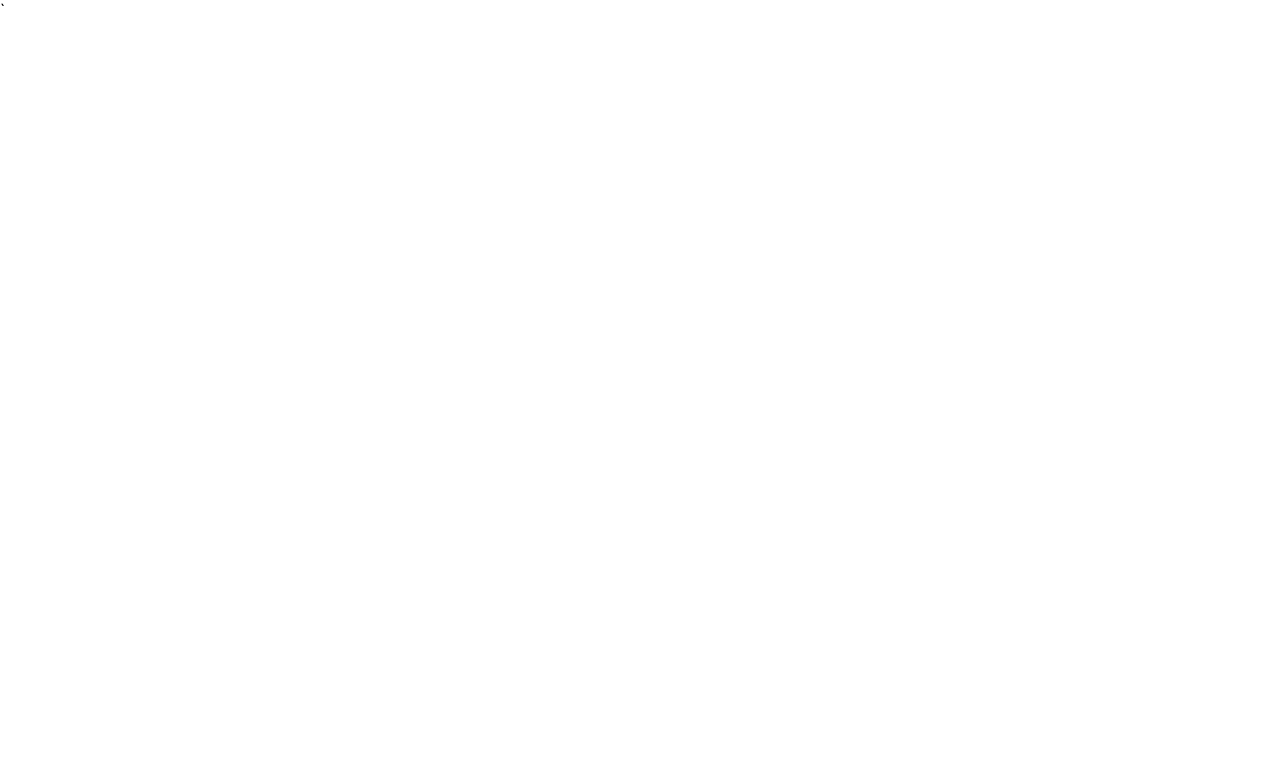
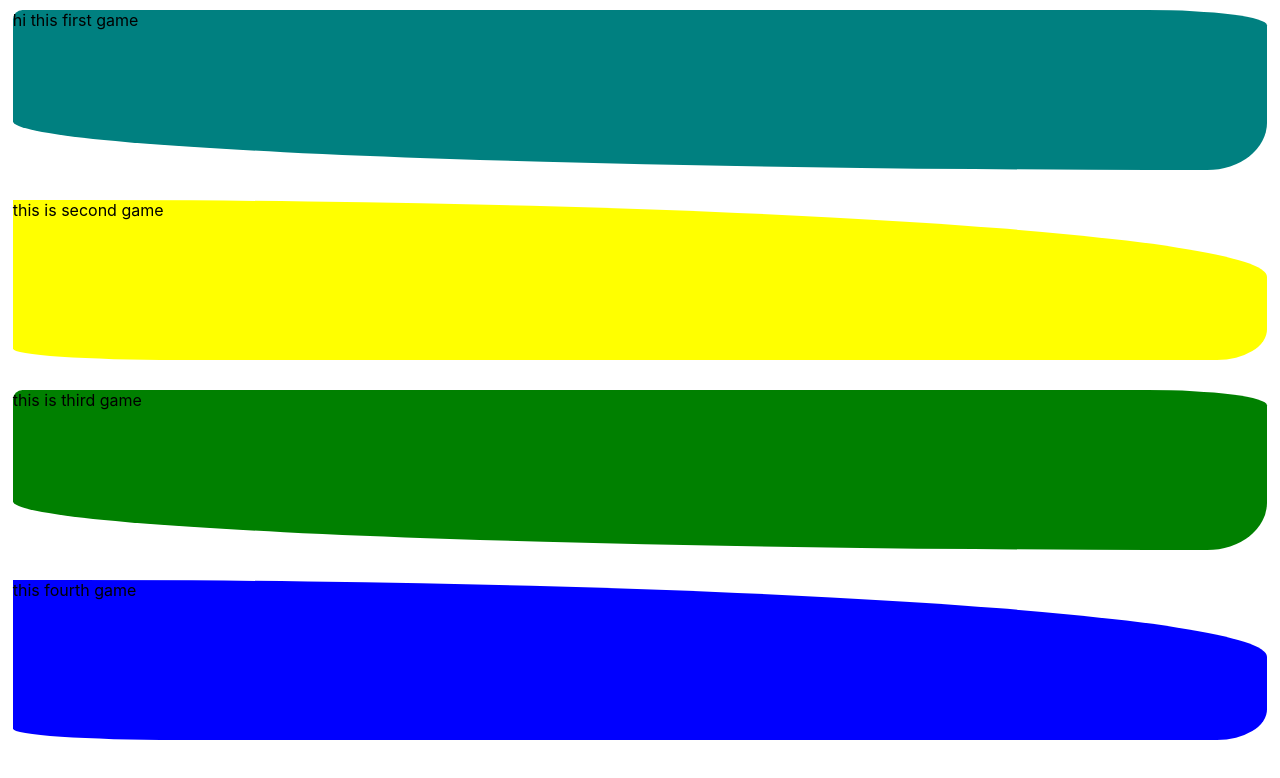
Before and after one commit to kaifiahmed/LittleAdvocates, a React (Create React App) app: page /game in a window 1280 px wide. Before the commit this address had no page. Shown: the top 778 px of the page. Built offline with nearby package versions, Linux system fonts and the light colour scheme.

Commit message:
made game page structure

```diff
--- a/src/App.jsx
+++ b/src/App.jsx
@@ -1,6 +1,9 @@
 import { BrowserRouter, Route, Router, Routes } from 'react-router-dom';
 import './App.css';
 import StartingPage from './components/startingPage';
+import GamePage from './components/gameSection ';
+
+
 
 function App() {
   return (
@@ -8,8 +11,10 @@ function App() {
           <Routes>
               <Route path='/'
               element={<StartingPage/>}/>
+             <Route  path='/game'
+                element={<GamePage/>}/>
           </Routes>
-    `</BrowserRouter>
+     </BrowserRouter>
 
   );
 }
--- a/src/components/assets/context/starting_page/starting.js
+++ b/src/components/assets/context/starting_page/starting.js
@@ -1,4 +1,4 @@
-const a = "Hey Buddy! , Little Advocate is Platform which "
+const a = "Hey Buddy! , Little Advocate is Platform which"
 const b = "combines children Learnig Tools &"
-const c =" Educational Game !"
-module.exports = {first :a , secound : b , third:c};
+const c ="Educational Game !"
+module.exports = {first :a , second : b , third:c};
--- /dev/null
+++ b/src/components/gameSection /index.js
@@ -0,0 +1,15 @@
+import React from 'react'
+import { Wraper} from './style'
+
+const GamePage = () => {
+  return (
+    <Wraper>
+      <div className='first_game'>hi this first game</div>
+      <div className='second_game'>this is second game</div>
+      <div className='third_game'>this is third game </div>
+      <div className='forth_game'>this fourth game </div>
+    </Wraper>
+  )
+}
+
+export default GamePage
--- /dev/null
+++ b/src/components/gameSection /style.js
@@ -0,0 +1,37 @@
+import styled from "styled-components";
+
+export const Wraper = styled.div`
+     display:flex;
+     flex-direction:column;
+     gap:10px;
+
+     div{
+       height:20vh;
+       border-radius:10px;
+       width:98%;
+       margin:10px auto;
+     }
+
+     .first_game{
+      //   width:90%;
+        background-color:teal;
+        border-radius:10px 10% 5% 100% / 10px 10% 31% 32%
+     }
+
+     .second_game{
+      background-color:yellow;
+      border-radius:0% 95% 4% 13% / 2% 48% 19% 7%
+     }
+
+     .third_game{
+      background-color:green;
+      border-radius:10px 10% 5% 100% / 10px 10% 31% 32%
+     }
+
+     .forth_game{
+      background-color:blue;
+      border-radius:0% 95% 4% 13% / 2% 48% 19% 7%
+
+     }
+
+`
--- a/src/components/startingPage/index.js
+++ b/src/components/startingPage/index.js
@@ -12,7 +12,7 @@ const StartingPage = () => {
       </div>
       <div className='text_container'>
         <div><p>{text.first}</p>
-        <p>{text.secound}</p>
+        <p>{text.second}</p>
         <p>{text.third}</p>
         </div>
         <div><a>Start Now</a></div>
--- a/src/components/startingPage/style.js
+++ b/src/components/startingPage/style.js
@@ -7,9 +7,12 @@ justify-content:center;
 align-tems:center;
 margin: 0 auto;
 // width: 50%;
+height: 90vh;
+
 
 @media (min-width:412px){
     width: 50vh;
+    height: 90vh;
 
 }
 
```
